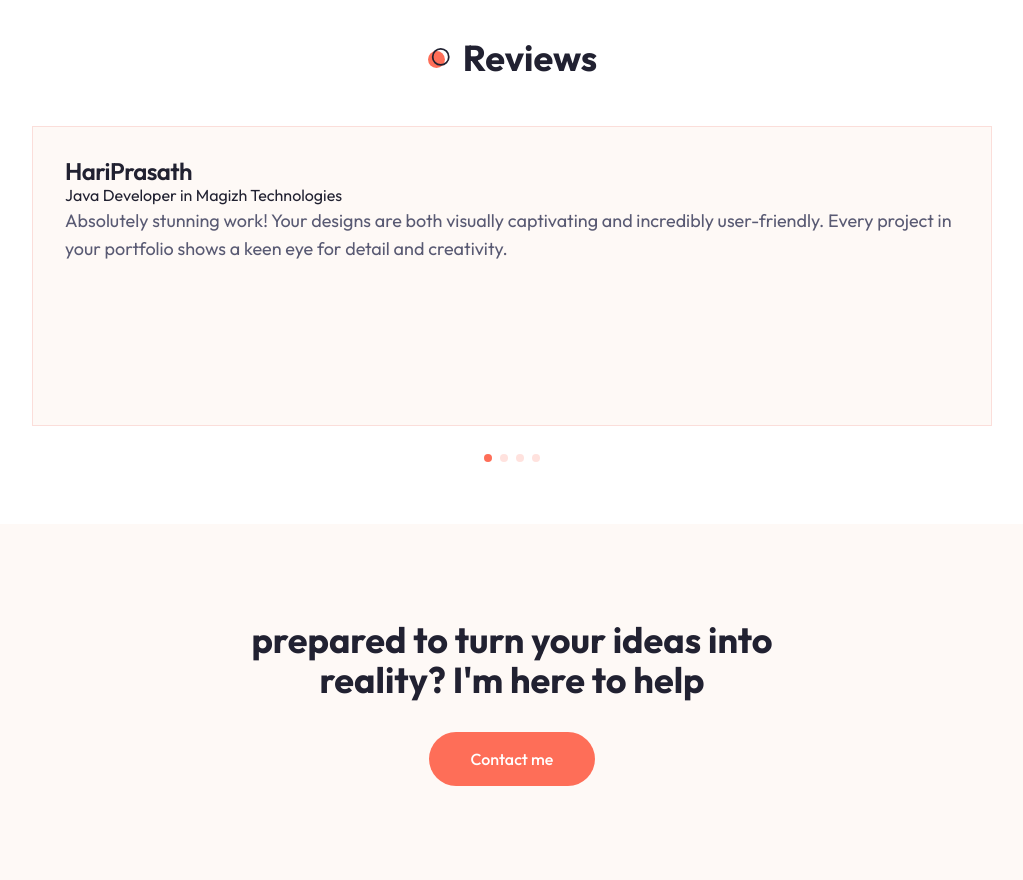
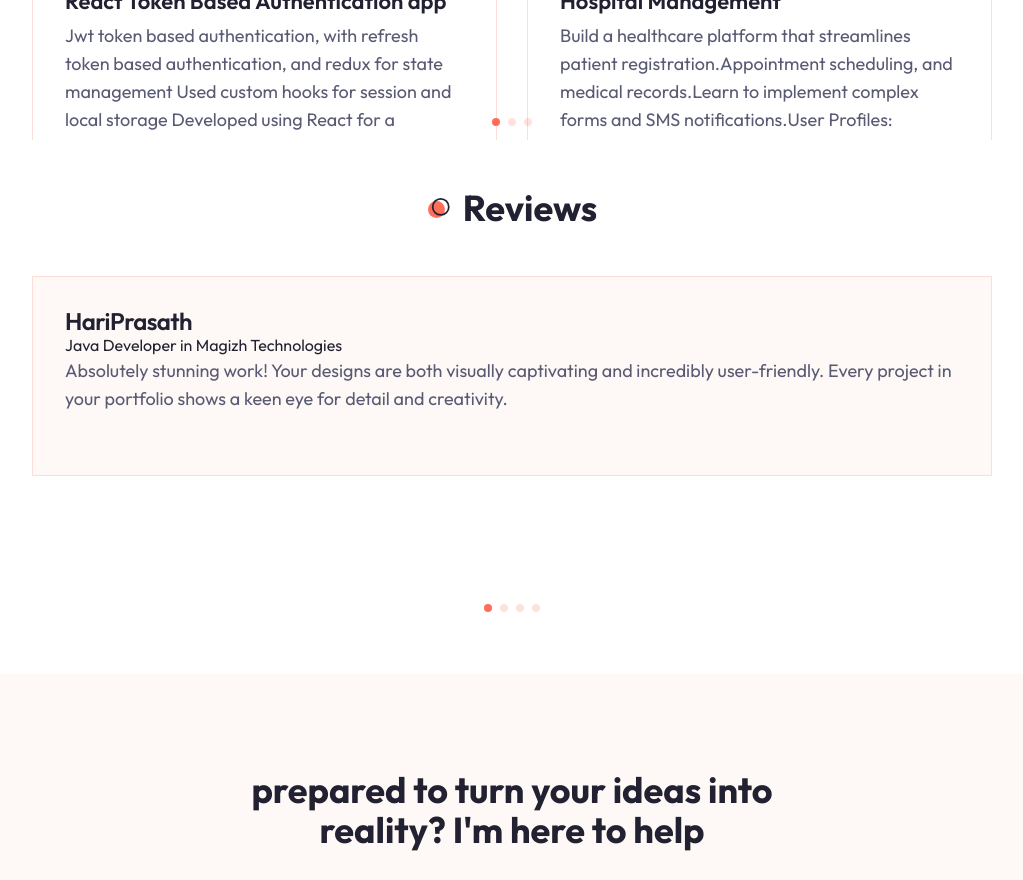
Before and after one commit to Poovendranselvaraj/poovendran_portfolio, a Next.js app: page / in a window 1280 px wide. Shown: the part 3480-4360 px from the top of the page, without its empty margins (128-1151 px from the left). Built offline with nearby package versions, Linux system fonts and the light colour scheme.

Commit message:
add box size

```diff
--- a/components/Reviews.jsx
+++ b/components/Reviews.jsx
@@ -75,7 +75,7 @@ const Reviews = () => {
                 {reviewData.map((person, index) => {
                     return (
                         <SwiperSlide key={index}>
-                           <Card className='bg-tertiary dark:bg-secondary/40 p-8  min-h-[300px]'>
+                           <Card className='bg-tertiary dark:bg-secondary/40 p-8  min-h-[200px]'>
                             <CardHeader className='p-0 mb=10'>
                                 <div className="flex items-center gap-x-4">
                                     {/* image */}
--- a/components/Services.jsx
+++ b/components/Services.jsx
@@ -41,7 +41,7 @@ const Services = () => {
                 {ServicesData.map((item, index) => {
                   return (
                     <Card
-                      className='w-full max-w-[424px] h-[300px] flex flex-col     pt-16 pb-10 justify-center items-center relative'
+                      className='w-full max-w-[424px] h-[350px] flex flex-col     pt-16 pb-10 justify-center items-center relative'
                       key={index}
                     >
                       <CardHeader className='text-primary adsolute -top-[60px]'>
```
